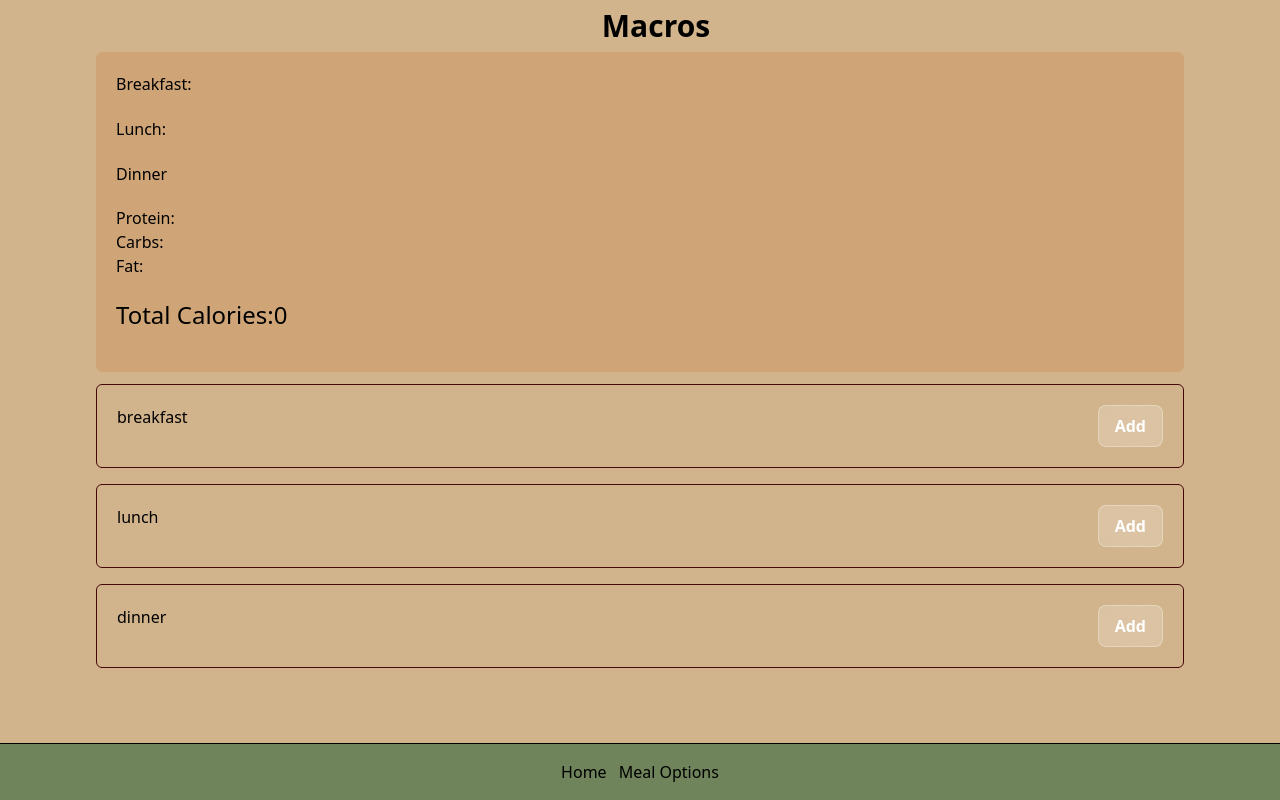
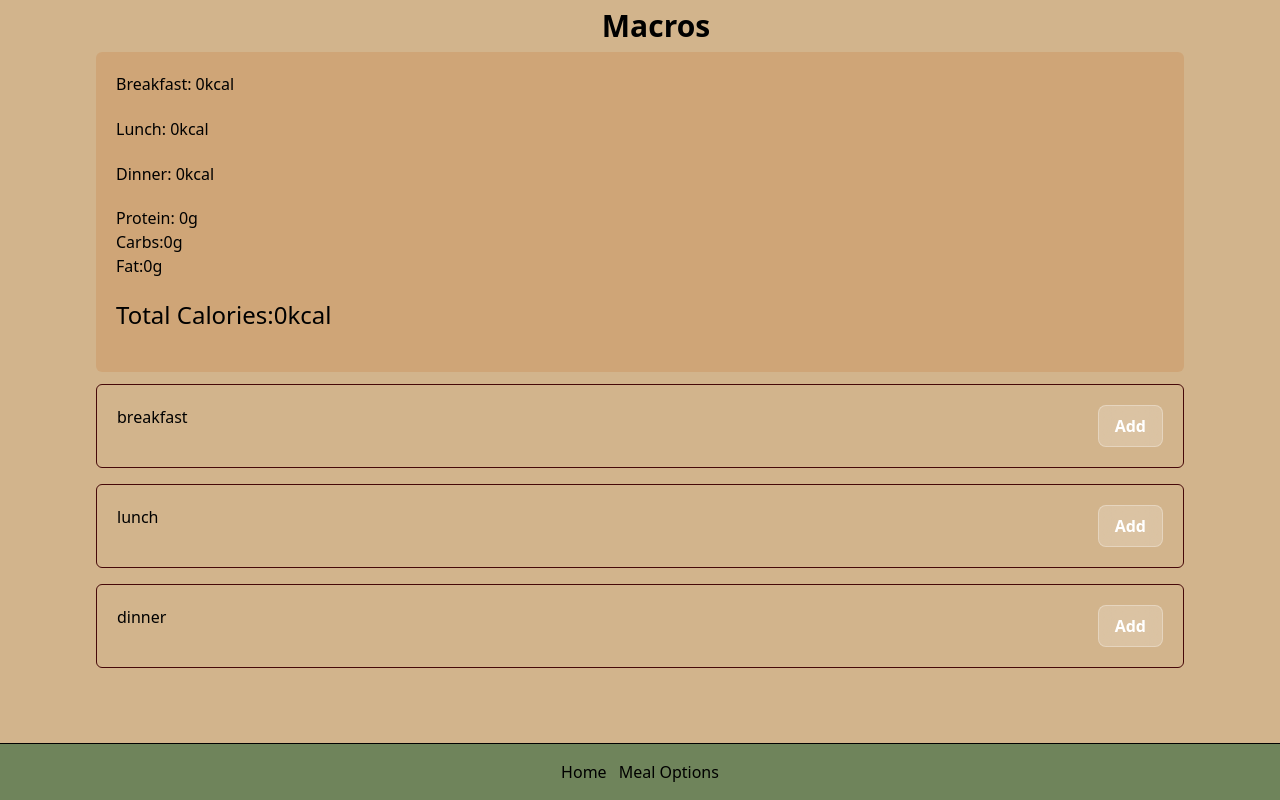
Before and after one commit to Gina-bun/Macros-GH, a React (Vite) app: page / in a window 1280 px wide. Built offline with nearby package versions, Linux system fonts and the light colour scheme.

Commit message:
feat: add calorie display for meal categories and macros display

```diff
--- a/src/App.jsx
+++ b/src/App.jsx
@@ -30,26 +30,52 @@ function App() {
 
    }
 
-  //  function sumCalories(mealCategory){
-  //        const total = meals[mealCategory].reduce((acc, meal) => acc + meal.calories, 0);
 
-  //        return total
-  //  }
+//total calories
 const breakfastCalories = meals.breakfast.reduce((total, meal) => total + meal.calories, 0);
 const lunchCalories = meals.lunch.reduce((total, meal) => total + meal.calories, 0);
 const dinnerCalories = meals.dinner.reduce((total, meal) => total + meal.calories, 0);
 
 const totalCalories = breakfastCalories + lunchCalories + dinnerCalories;
 
+//total macros
+//protein
+const breakfastProtein = meals.breakfast.reduce((total, meal) => total + meal.protein, 0);
+const lunchProtein = meals.lunch.reduce((total, meal) => total + meal.protein, 0);
+const dinnerProtein = meals.dinner.reduce((total, meal) => total + meal.protein, 0);
 
+const totalProtein = breakfastProtein + lunchProtein + dinnerProtein
 
+//carbs
+const breakfastCarbs = meals.breakfast.reduce((total, meal) => total + meal.carbs, 0);
+const lunchCarbs = meals.lunch.reduce((total, meal) => total + meal.carbs, 0);
+const dinnerCarbs = meals.dinner.reduce((total, meal) => total + meal.carbs, 0);
+
+const totalCarbs = breakfastCarbs + lunchCarbs + dinnerCarbs
+
+//fats
+const breakfastFat = meals.breakfast.reduce((total, meal) => total + meal.fat, 0);
+const lunchFat = meals.lunch.reduce((total, meal) => total + meal.fat, 0);
+const dinnerFat = meals.dinner.reduce((total, meal) => total + meal.fat, 0);
+
+const totalFat = breakfastFat + lunchFat + dinnerFat
 
 
 
   return (
     <>
      <Routes>
-      <Route path="/" element={<Home meals={meals} totalCalories={totalCalories}/>} />
+      <Route path="/" element={<Home
+        meals={meals}
+        totalCalories={totalCalories}
+        breakfastCalories={breakfastCalories}
+        lunchCalories={lunchCalories}
+        dinnerCalories={dinnerCalories}
+        totalProtein={totalProtein}
+        totalCarbs={totalCarbs}
+        totalFat={totalFat}
+
+        />} />
       <Route path="mealoptions/:mealType" element={<MealOptions onAddMeal={selectedMealToDisplay} />} />
      </Routes>
     </>
--- a/src/components/layout/NutritionSummary.jsx
+++ b/src/components/layout/NutritionSummary.jsx
@@ -1,16 +1,24 @@
-export function NutrtionSummary({totalCalories}){
+export function NutrtionSummary({
+    totalCalories,
+    breakfastCalories,
+    lunchCalories,
+    dinnerCalories,
+    totalProtein,
+    totalCarbs,
+    totalFat
+}){
     return (
         <>
          <div className="meal-banner grid bg-amber-700/15 py-5 px-5 w-[85vw] h-[40vh] rounded-md m-auto">
-            <p>Breakfast: </p>
-            <p>Lunch:</p>
-            <p>Dinner</p>
+            <p>Breakfast: {breakfastCalories}kcal </p>
+            <p>Lunch: {lunchCalories}kcal</p>
+            <p>Dinner: {dinnerCalories}kcal</p>
             <div>
-                <p>Protein:</p>
-                <p>Carbs:</p>
-                <p>Fat:</p>
+                <p>Protein: {totalProtein}g</p>
+                <p>Carbs:{totalCarbs}g</p>
+                <p>Fat:{totalFat}g</p>
             </div>
-            <h1 className="text-2xl">Total Calories:{totalCalories}</h1>
+            <h1 className="text-2xl">Total Calories:{totalCalories}kcal</h1>
          </div>
         </>
     )
--- a/src/pages/Home.jsx
+++ b/src/pages/Home.jsx
@@ -2,7 +2,16 @@ import { MealSelect } from "../components/common/MealSelect";
 import { Navbar } from "../components/layout/Navbar";
 import { NutrtionSummary } from "../components/layout/NutritionSummary";
 
-export function Home({meals, totalCalories}) {
+export function Home({
+  meals,
+  totalCalories,
+  breakfastCalories,
+  lunchCalories,
+  dinnerCalories,
+  totalProtein,
+  totalCarbs,
+  totalFat
+ }) {
 
 
 
@@ -11,7 +20,15 @@ export function Home({meals, totalCalories}) {
     <div className="grid">
       <h1 className="p-2 font-bold pl-10 text-3xl text-center">Macros</h1>
         {/* Nutrition summary banner */}
-      <NutrtionSummary totalCalories={totalCalories}/>
+      <NutrtionSummary
+      totalCalories={totalCalories}
+      breakfastCalories={breakfastCalories}
+      lunchCalories={lunchCalories}
+      dinnerCalories={dinnerCalories}
+      totalProtein={totalProtein}
+      totalCarbs={totalCarbs}
+      totalFat={totalFat}
+      />
         {/* Meal select sectiom */}
         <div className="meal-plan flex flex-col gap-4 py-3 m-auto">
           <MealSelect
```
